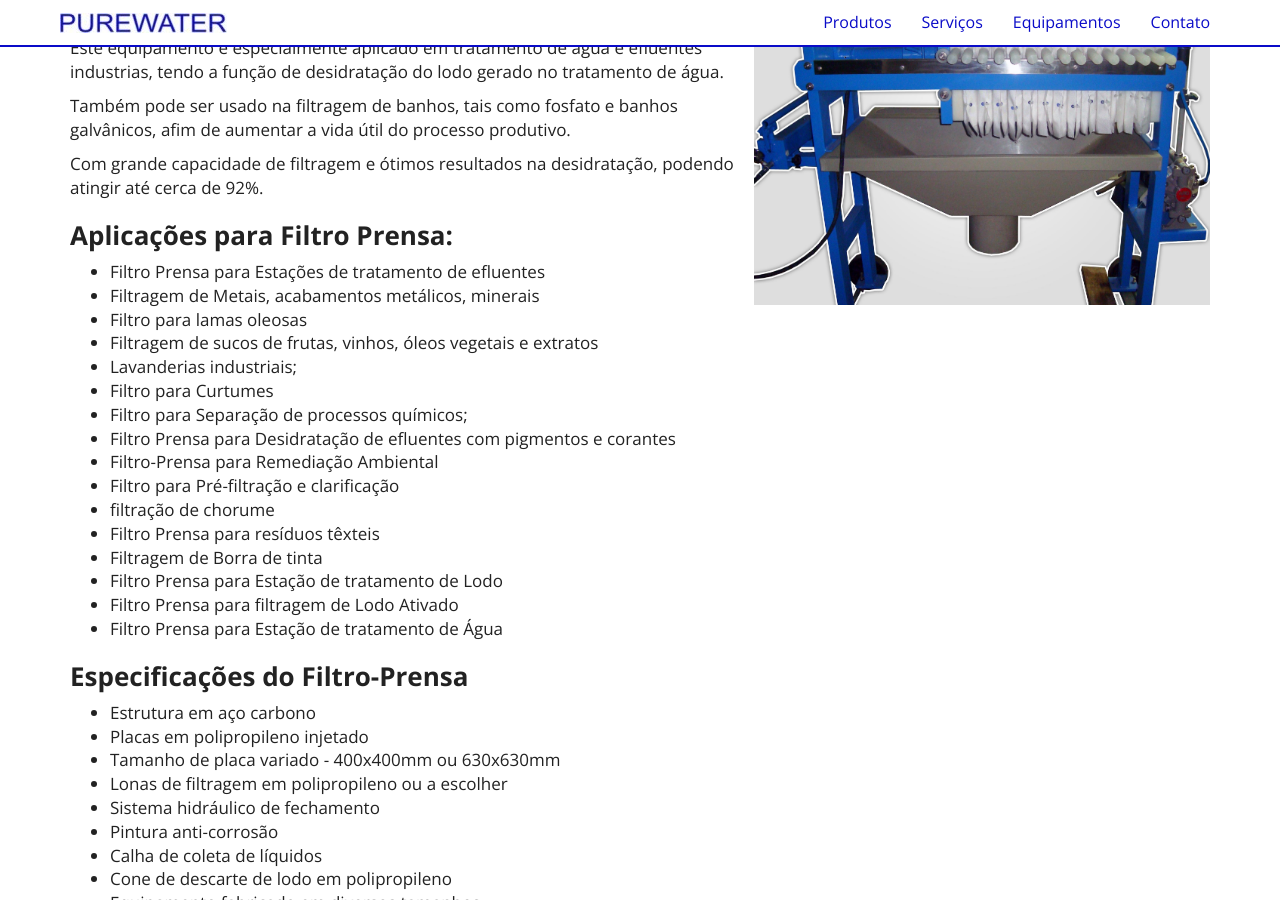
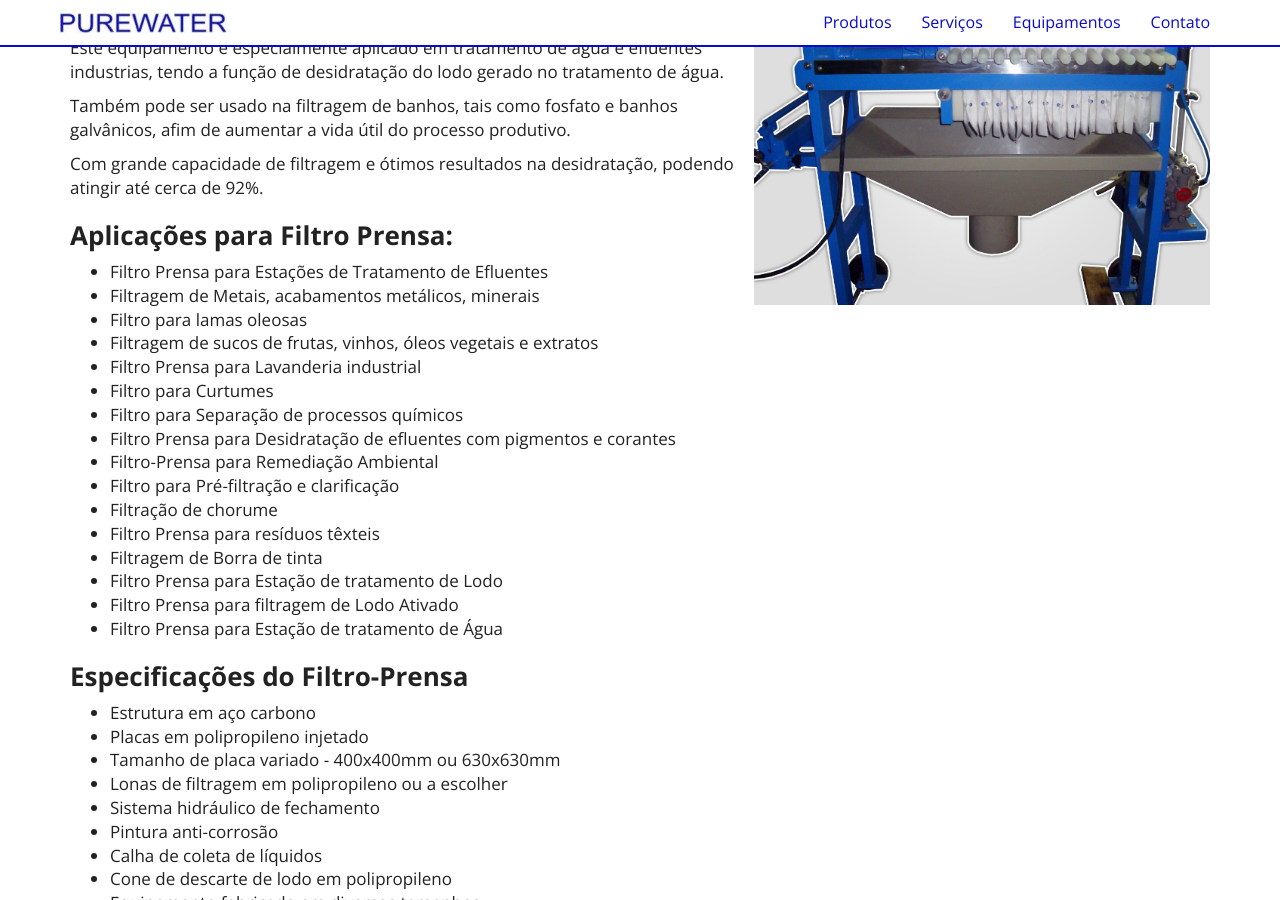
Before and after one commit to purewaterefluentes/purewaterefluentes.github.io, a Jekyll site: the page built from equipamentos/filtro-prensa.md, in a window 1280 px wide and 900 px high, scrolled down 424 px. Built offline with Jekyll 4.4.1, drawn with Linux system fonts in a browser that asks for light colours; nearby versions of some CDN libraries; library files that are not in the unit come from our copies.

Commit message:
Update filtro-prensa.md

```diff
--- a/equipamentos/filtro-prensa.md
+++ b/equipamentos/filtro-prensa.md
@@ -16,17 +16,17 @@ Com grande capacidade de filtragem e ótimos resultados na desidratação, poden
 
 ### **Aplicações para Filtro Prensa:**
 
-- Filtro Prensa para Estações de tratamento de efluentes
+- Filtro Prensa para Estações de Tratamento de Efluentes
 - Filtragem de Metais, acabamentos metálicos, minerais
 - Filtro para lamas oleosas
 - Filtragem de sucos de frutas, vinhos, óleos vegetais e extratos
-- Lavanderias industriais;
+- Filtro Prensa para Lavanderia industrial
 - Filtro para Curtumes
-- Filtro para Separação de processos químicos;
+- Filtro para Separação de processos químicos
 - Filtro Prensa para Desidratação de efluentes com pigmentos e corantes
 - Filtro-Prensa para Remediação Ambiental
 - Filtro para Pré-filtração e clarificação
-- filtração de chorume
+- Filtração de chorume
 - Filtro Prensa para resíduos têxteis
 - Filtragem de Borra de tinta
 - Filtro Prensa para Estação de tratamento de Lodo
```
